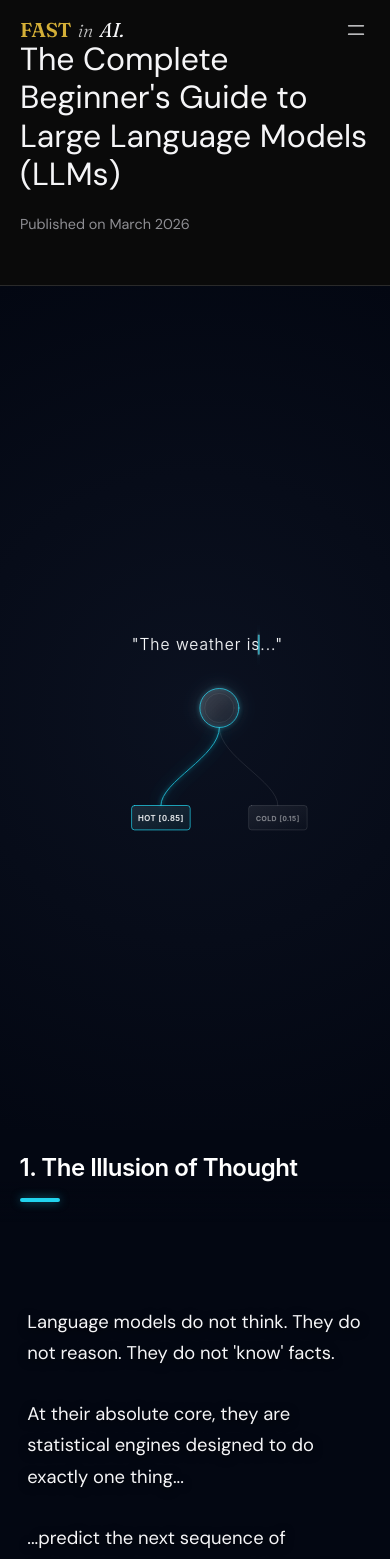
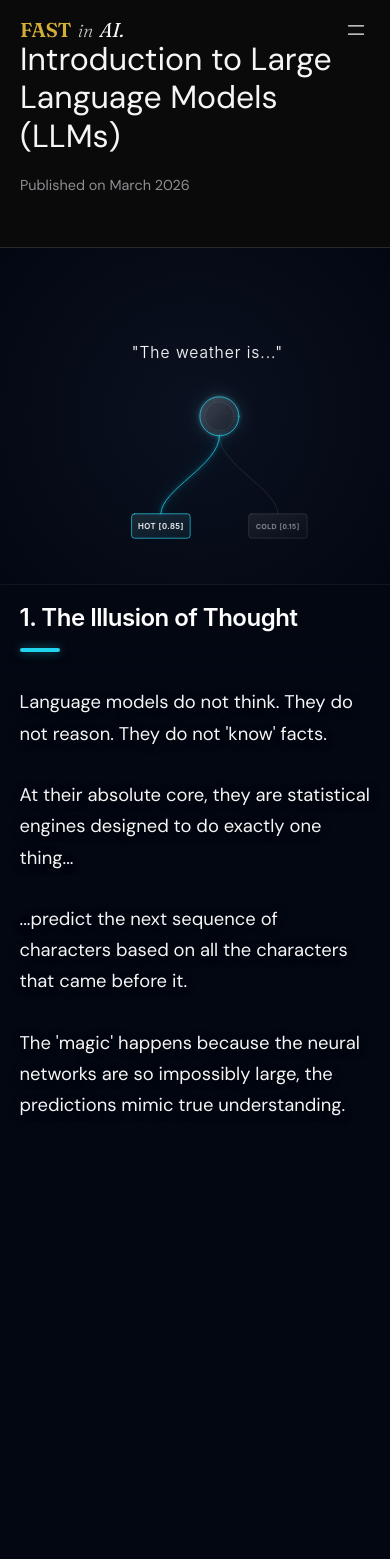
Before and after one commit to iampraveenvemula/fastinai, a React (Vite) app: page /blog/understanding-llm-models-complete-guide in a window 390 px wide. Shown: the top 1559 px of the page. Built offline with nearby package versions, Linux system fonts and the light colour scheme.

Commit message:
Fix mobile reading layout by splitting sticky viewpoint into 40vh animation and 60vh opaque text box

```diff
--- a/src/components/LLMMovie.jsx
+++ b/src/components/LLMMovie.jsx
@@ -109,9 +109,6 @@ const SceneBlock = ({ data, index }) => {
 
       {/* 3. TEXT — sticky block that stays visible while the scene animation plays */}
       <motion.div className="scened-text-flow" style={{
-          position: 'sticky',
-          top: 'max(30vh, 200px)',
-          zIndex: 10,
           opacity: useTransform(smoothProgress, [0.0, 0.05, 0.95, 1.0], [0, 1, 1, 0])
       }}>
         <div style={{ display: 'flex', flexDirection: 'column', gap: '30px', position: 'relative' }}>
--- a/src/content/blog/understanding-llm-models-complete-guide.md
+++ b/src/content/blog/understanding-llm-models-complete-guide.md
@@ -1,4 +1,4 @@
-# The Complete Beginner's Guide to Large Language Models (LLMs)
+# Introduction to Large Language Models (LLMs)
 ## From "What is a Language Model?" to "Which Model Should I Use at Work?"
 
 > **Who is this for?** Developers, product managers, and AI enthusiasts who want a deep, honest understanding of how LLMs work — and how to make smart decisions about using them in real projects.
--- a/src/index.css
+++ b/src/index.css
@@ -356,38 +356,41 @@ body {
   background: #030712;
 }
 
-/* Visual: Full-screen sticky BACKGROUND — text scrolls over the top of it */
+/* Visual: Takes top 40vh on mobile to prevent overlapping text */
 .scened-visual {
   position: sticky;
   top: 0;
   width: 100%;
-  height: 100vh;
+  height: 40vh;
   z-index: 1; /* Behind everything */
   display: flex;
   align-items: center;
   justify-content: center;
   background: radial-gradient(circle at center, #0B1120 0%, #030712 100%);
   overflow: hidden;
+  border-bottom: 1px solid rgba(255, 255, 255, 0.05);
 }
 
-/* Heading: floats at the very top with a gradient mask so text underneath fades invisibly */
+/* Heading: floats at the top */
 .scened-heading {
   position: sticky;
-  top: 64px;
+  top: 0;
   width: 100%;
-  padding: 20px 5%;
-  /* Gradient fades from solid at top to transparent — lets text emerge smoothly into view */
-  background: linear-gradient(to bottom, #030712 55%, transparent 100%);
+  padding: 15px 5%;
+  background: linear-gradient(to bottom, #030712 80%, transparent 100%);
   z-index: 20;
 }
 
-/* Text: flows freely over the full-screen diagram — opacity is controlled by JS */
+/* Text: Stacks below visual on mobile */
 .scened-text-flow {
-  position: relative;
+  position: sticky;
+  top: 40vh;
   z-index: 10;
   width: 100%;
-  padding: 10vh 7%;
-  padding-bottom: 60vh;
+  padding: 20px 5%;
+  padding-bottom: 10vh;
+  background: #030712;
+  min-height: 60vh;
 }
 
 @media (min-width: 900px) {
@@ -399,9 +402,9 @@ body {
       "heading visual"
       "text    visual";
     align-items: start;
+    min-height: 300vh;
   }
 
-  /* Reset all mobile sticky/bottom positioning for desktop */
   .scened-heading {
     grid-area: heading;
     position: sticky;
@@ -409,7 +412,6 @@ body {
     bottom: auto;
     padding: 6vh 5vw 2vh 5vw;
     background: transparent;
-    box-shadow: none;
     z-index: 10;
   }
 
@@ -418,14 +420,17 @@ body {
     position: sticky;
     top: 0;
     bottom: auto;
-    width: auto;
+    width: 100%;
     height: 100vh;
-    box-shadow: none;
+    border-bottom: none;
   }
 
   .scened-text-flow {
     grid-area: text;
-    padding: 4vh 5vw;
-    padding-bottom: 30vh;
+    position: sticky;
+    top: 30vh;
+    padding: 0 5vw;
+    background: transparent;
+    min-height: auto;
   }
 }
--- a/src/main.jsx
+++ b/src/main.jsx
@@ -15,7 +15,7 @@ createRoot(document.getElementById('root')).render(
         <Route path="/" element={<App />} />
         <Route path="/blog/understanding-llm-models-complete-guide" element={
           <BlogPost
-            title="The Complete Beginner's Guide to Large Language Models (LLMs)"
+            title="Introduction to Large Language Models (LLMs)"
             date="March 2026"
             content={llmGuideContent}
           />
```
